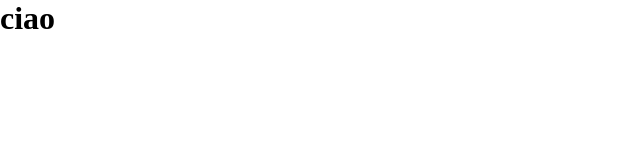
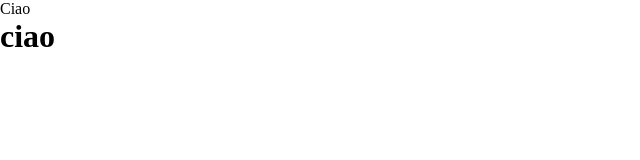
Before and after one commit to MicheleLafronza/proj-html-vuejs, a Vue app: page / in a window 1280 px wide. Shown: the top 160 px of the page, without its empty margins (0-640 px from the left). Built offline with nearby package versions, Linux system fonts and the light colour scheme.

Commit message:
feat: test commit

```diff
--- a/src/components/PageHeader.vue
+++ b/src/components/PageHeader.vue
@@ -4,6 +4,8 @@ export default {
 };
 </script>
 
-<template></template>
+<template>
+  <div>Ciao</div>
+</template>
 
 <style lang="scss" scoped></style>
```
